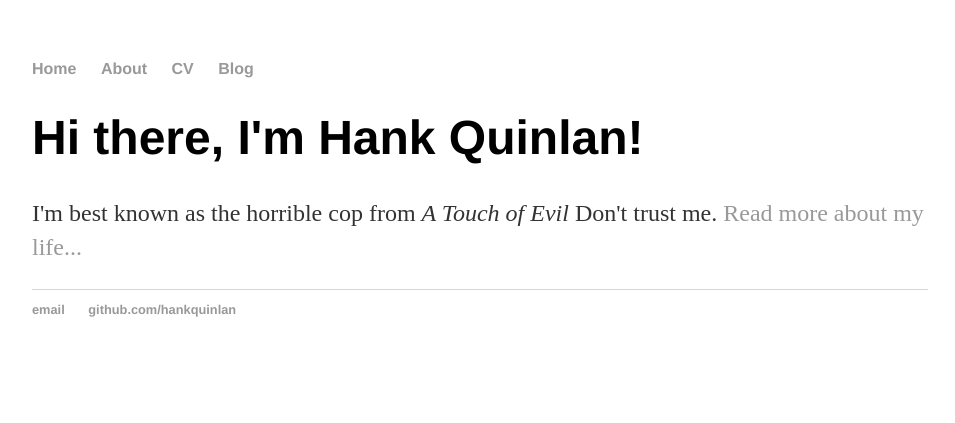
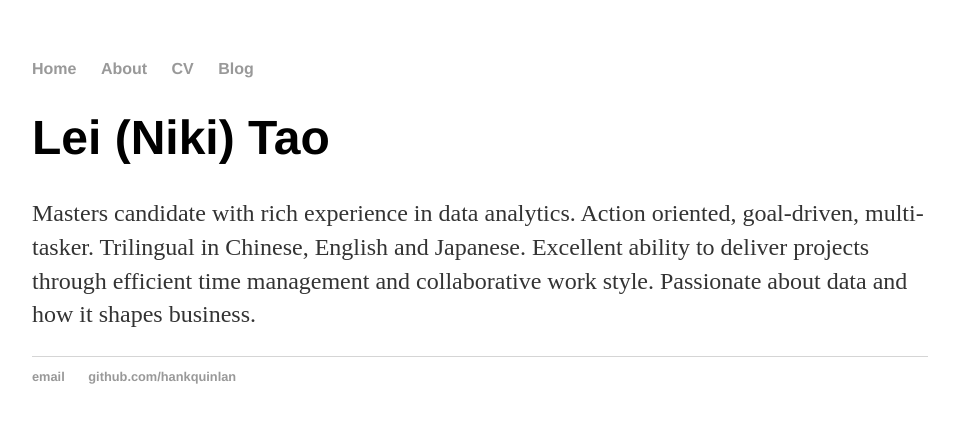
Before and after one commit to akimayumi/akimayumi.github.io, a Jekyll site: the page built from index.html, in a window 1280 px wide. Shown: the top 423 px of the page, without its empty margins (160-1115 px from the left). Built offline with Jekyll 4.4.1, drawn with Linux system fonts in a browser that asks for light colours.

Commit message:
Update index.html

```diff
--- a/index.html
+++ b/index.html
@@ -3,6 +3,8 @@ layout: default
 title: Hank Quinlan, Horrible Cop
 ---
 <div class="blurb">
-	<h1>Hi there, I'm Hank Quinlan!</h1>
-	<p>I'm best known as the horrible cop from <em>A Touch of Evil</em> Don't trust me. <a href="/about">Read more about my life...</a></p>
+	<h1>Lei (Niki) Tao</h1>
+	<p>Masters candidate with rich experience in data analytics.
+Action oriented, goal-driven, multi-tasker. Trilingual in Chinese, English and Japanese.
+Excellent ability to deliver projects through efficient time management and collaborative work style. Passionate about data and how it shapes business.  </p>
 </div><!-- /.blurb -->
```
